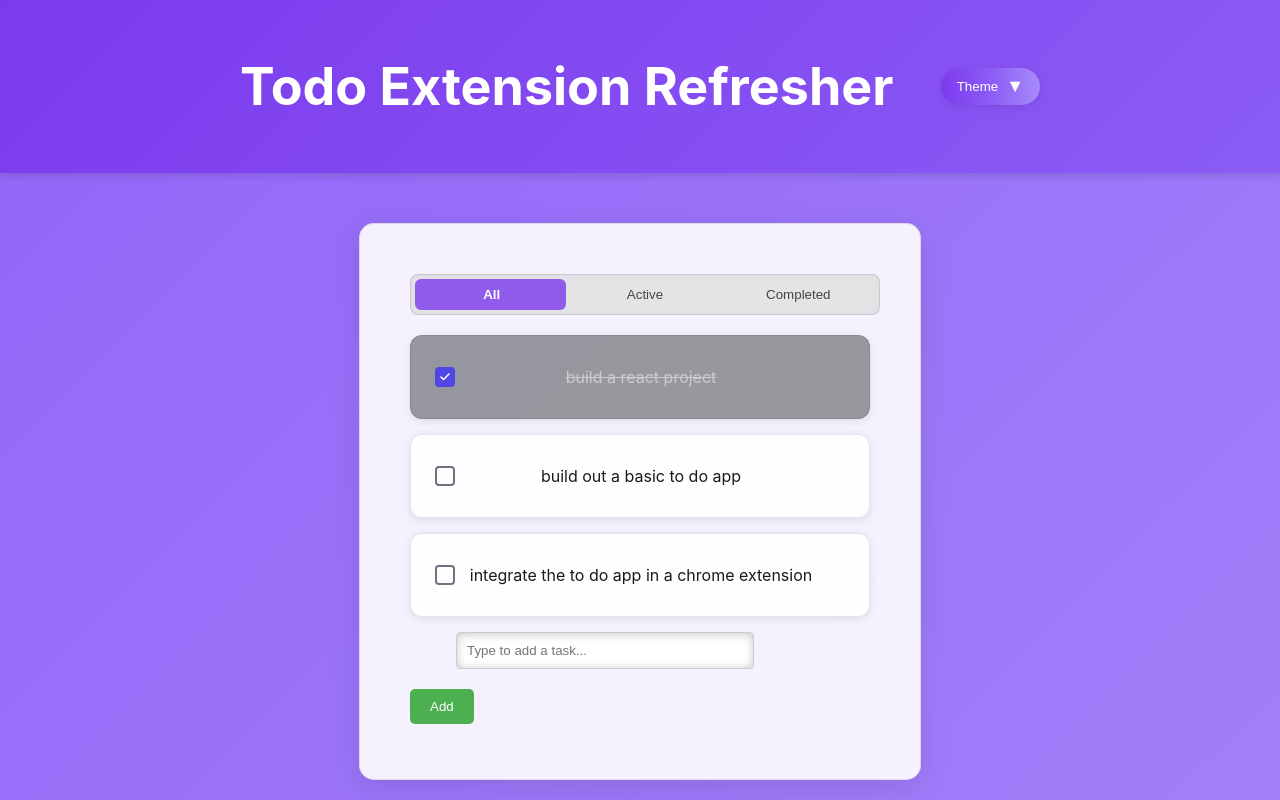
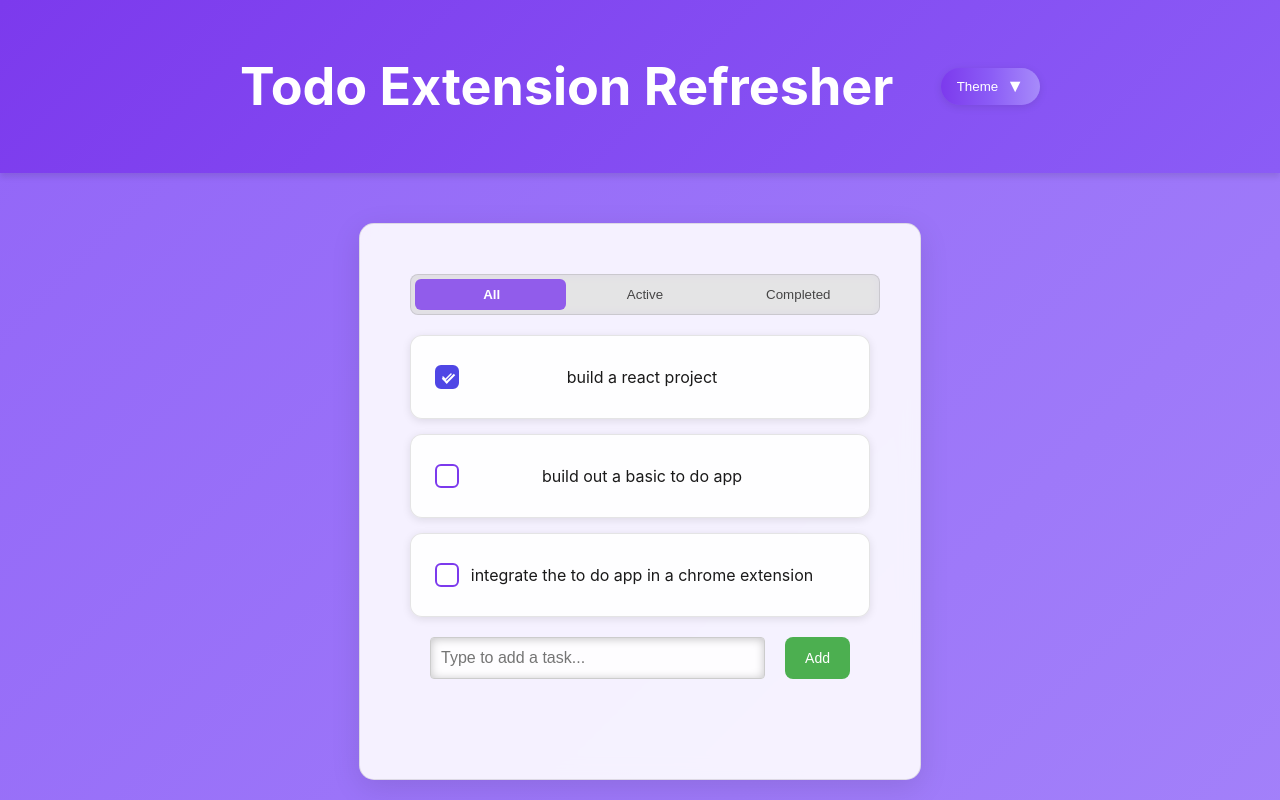
Before and after one commit to also-mashix/todo-list-2, a React (Create React App) app in the folder todo-extension-refresher/: page / in a window 1280 px wide. Built offline with nearby package versions, Linux system fonts and the light colour scheme.

Commit message:
Fixed up the formatting of the color theming

```diff
--- a/todo-extension-refresher/src/App.css
+++ b/todo-extension-refresher/src/App.css
@@ -44,10 +44,6 @@ body {
   color: var(--text-on-bg);
   position: relative;
   background-color: var(--color-1, #7C3AED);
-  background-image: var(--theme-gradient);
-  background-attachment: fixed;
-  background-size: 400% 400%;
-  animation: gradientBG 20s ease infinite;
   transition: background-color 0.3s ease, background-image 0.3s ease;
 }
 
@@ -152,6 +148,18 @@ body::after {
   align-items: center;
   z-index: 1;
 }
+
+.task-form {
+  display: flex;
+  gap: 10px;
+  max-width: 500px;
+  width: 100%;
+  margin: 20px auto;
+  padding: 0 20px;
+  box-sizing: border-box;
+  justify-content: space-between;
+}
+
 .filters {
   margin: 20px auto;
   display: flex;
@@ -240,21 +248,28 @@ body::after {
   max-width: 500px;
   box-shadow: 0 2px 8px var(--shadow-color);
   border: 1px solid var(--border-color);
-  transition: transform 0.2s, box-shadow 0.2s;
+  transition: all 0.2s ease;
 }
 
 .todo-item:hover {
   transform: translateY(-2px);
   box-shadow: 0 4px 12px var(--shadow-color);
+  background-color: #71b9c6a9;
 }
 
 .todo-item.completed {
   opacity: 0.8;
+  background-color: #5d60649f;
 }
 
 .todo-item.completed .todo-text {
   text-decoration: line-through;
   color: var(--text-secondary);
+}
+
+.todo-item:hover .delete-task {
+  color: #ff4d4d;
+  background: rgba(255, 255, 255, 0.2);
 }
 
 .todo-actions {
@@ -293,68 +308,51 @@ button.success {
   background: var(--success-color);
 }
 
-input[type="text"],
-input[type="text"]:focus {
-  width: 100%;
+.todo-input {
+  flex: 1;
+  min-width: 100px; /* Allow the input to shrink but not too much */
   padding: 10px 15px;
   border: 1px solid var(--border-color);
   border-radius: 8px;
-  background: var(--bg-color);
-  color: var(--text-color);
+  background: var(--card-bg);
+  color: var(--text-on-bg);
   font-size: 16px;
   outline: none;
   transition: border-color 0.2s, box-shadow 0.2s;
+  box-sizing: border-box;
+  height: 42px; /* Match button height */
 }
 
-input[type="text"]:focus {
+.todo-input:focus {
   border-color: var(--color-1);
   box-shadow: 0 0 0 2px rgba(124, 58, 237, 0.2);
 }
 
-/* Checkbox styling */
-.checkbox-container {
-  display: flex;
-  align-items: center;
+/* Removed old checkbox styles - consolidated with modern checkbox styles above */
+/* Removed duplicate styles - consolidated above */
+/* Consolidated checkbox styling */
+.todo-item input[type="checkbox"] {
+  -webkit-appearance: none;
+  -moz-appearance: none;
+  appearance: none;
+  width: 24px;
+  height: 24px;
+  margin-right: 10px;
+  border: 2px solid var(--color-1);
+  border-radius: 6px;
+  cursor: pointer;
   position: relative;
-  padding-left: 35px;
-  margin-bottom: 12px;
-  cursor: pointer;
-  user-select: none;
+  transition: all 0.2s ease;
+  background-color: var(--card-bg);
 }
 
-.checkbox-container input {
-  position: absolute;
-  opacity: 0;
-  cursor: pointer;
-  height: 0;
-  width: 0;
+.todo-item input[type="checkbox"]:checked {
+  background-color: var(--color-1);
 }
 
-.checkmark {
-  position: absolute;
-  top: 0;
-  left: 0;
-  height: 24px;
-  width: 24px;
-  background-color: var(--bg-color);
-  border: 2px solid var(--color-1);
-  border-radius: 6px;
-  transition: all 0.2s ease;
-}
-
-.checkbox-container:hover input ~ .checkmark {
-  background-color: rgba(124, 58, 237, 0.1);
-}
-
-.checkbox-container input:checked ~ .checkmark {
-  background-color: var(--color-1);
-  border-color: var(--color-1);
-}
-
-.checkmark:after {
+.todo-item input[type="checkbox"]:checked::after {
   content: "";
   position: absolute;
-  display: none;
   left: 8px;
   top: 4px;
   width: 5px;
@@ -364,39 +362,18 @@ input[type="text"]:focus {
   transform: rotate(45deg);
 }
 
-.checkbox-container input:checked ~ .checkmark:after {
-  display: block;
+.todo-item input[type="checkbox"]:hover {
+  background-color: rgba(124, 58, 237, 0.1);
 }
-.todo-item:hover {
-  background-color: #71b9c6a9;
-}
-.complete {
-  background-color: #5d60649f;
-}
-.complete p {
-  text-decoration: line-through;
-  color: #ccc;
-}
-/* Modern checkbox styling */
-.todo-item input[type="checkbox"] {
-  -webkit-appearance: none;
-  -moz-appearance: none;
-  appearance: none;
-  width: 20px;
-  height: 20px;
-  margin-right: 12px;
-  border: 2px solid #6b7280;
-  border-radius: 4px;
-  background-color: rgba(255, 255, 255, 0.1);
-  cursor: pointer;
-  position: relative;
-  transition: all 0.2s ease;
-  flex-shrink: 0;
+
+.todo-item input[type="checkbox"]:checked:hover {
+  background-color: var(--color-1);
+  opacity: 0.9;
 }
 
 .todo-item input[type="checkbox"]:hover {
-  border-color: #9ca3af;
-  background-color: rgba(255, 255, 255, 0.15);
+  border-color: var(--color-2);
+  background-color: rgba(124, 58, 237, 0.15);
 }
 
 .todo-item input[type="checkbox"]:checked {
@@ -428,7 +405,6 @@ input[type="text"]:focus {
 .todo-input {
   width: 60%;
   padding: 10px;
-  margin-left: 10%;
   margin-bottom: 20px;
   margin-right: 10px;
   border: 1px solid #ccc;
@@ -452,10 +428,7 @@ input[type="text"]:focus {
   padding: 0;
 }
 
-.todo-item:hover .delete-task {
-  color: #ff4d4d;
-  background: rgba(255, 255, 255, 0.2);
-}
+/* Moved delete task hover effect to .todo-item:hover section */
 
 .delete-task:hover {
   color: white !important;
@@ -469,9 +442,15 @@ input[type="text"]:focus {
   background-color: #4caf50;
   color: white;
   border: none;
-  padding: 10px 20px;
-  border-radius: 5px;
+  padding: 0 20px;
+  height: 42px; /* Fixed height to match input */
+  white-space: nowrap;
+  border-radius: 8px;
   cursor: pointer;
+  font-size: 14px;
+  font-weight: 500;
+  flex-shrink: 0; /* Prevent button from shrinking */
+  transition: background-color 0.2s, transform 0.1s;
 }
 .add-task:hover {
   background-color: #45a049;
--- a/todo-extension-refresher/src/components/ThemeSelector.css
+++ b/todo-extension-refresher/src/components/ThemeSelector.css
@@ -38,13 +38,99 @@
   }
 }
 
+.theme-header {
+  display: flex;
+  justify-content: space-between;
+  align-items: center;
+  margin-bottom: 15px;
+}
+
 .theme-panel h3 {
-  margin: 0 0 15px 0;
+  margin: 0;
   font-size: 14px;
   font-weight: 600;
   color: #1a1a1a;
   text-transform: uppercase;
   letter-spacing: 0.5px;
+}
+
+.dark-mode-toggle-container {
+  display: flex;
+  align-items: center;
+  gap: 8px;
+}
+
+.dark-mode-toggle {
+  position: relative;
+  display: inline-block;
+  width: 40px;
+  /* height: 20px; */
+}
+
+.dark-mode-toggle input {
+  opacity: 0;
+  width: 0;
+  height: 0;
+}
+
+.slider {
+  position: absolute;
+  cursor: pointer;
+  top: 0;
+  left: 0;
+  right: 0;
+  bottom: 0;
+  background-color: #ccc;
+  transition: .4s;
+  border-radius: 24px;
+}
+
+.slider:before {
+  position: absolute;
+  content: "";
+  height: 14px;
+  width: 14px;
+  left: 3px;
+  bottom: 3px;
+  background-color: white;
+  transition: .4s;
+  border-radius: 50%;
+}
+
+input:checked + .slider {
+  background-color: var(--color-1);
+}
+
+input:focus + .slider {
+  box-shadow: 0 0 1px var(--color-1);
+}
+
+input:checked + .slider:before {
+  transform: translateX(20px);
+}
+
+.sun-icon,
+.moon-icon {
+  display: flex;
+  align-items: center;
+  justify-content: center;
+  color: #666;
+  transition: color 0.3s ease;
+  width: 16px;
+  height: 16px;
+}
+
+[data-theme="dark"] .sun-icon,
+[data-theme="dark"] .moon-icon {
+  color: #aaa;
+}
+
+input:checked ~ .moon-icon {
+  color: white;
+}
+
+input:not(:checked) ~ .sun-icon {
+  color: #ffd700;
 }
 
 .color-palette {
@@ -245,9 +331,7 @@ button.color-picker-toggle:hover {
 }
 
 .dark-mode-toggle {
-  margin-top: 15px;
   padding-top: 15px;
-  border-top: 1px solid #eee;
   display: flex;
   align-items: center;
   gap: 8px;
--- a/todo-extension-refresher/src/components/ThemeSelector.js
+++ b/todo-extension-refresher/src/components/ThemeSelector.js
@@ -21,6 +21,11 @@ const ThemeSelector = () => {
     const newColors = [...theme.colors];
     newColors[activeColorIndex] = color.hex;
     updateTheme(newColors, theme.texture);
+  };
+
+  const handleColorSwatchClick = (index) => {
+    setActiveColorIndex(index);
+    setShowColorPicker(true);
   };
 
   const handleTextureChange = (textureId) => {
@@ -80,7 +85,38 @@ const ThemeSelector = () => {
       {isOpen && (
         <div className="theme-panel">
           <div className="color-selector">
-            <h3>Color Theme</h3>
+            <div className="theme-header">
+              <h3>Color Theme</h3>
+              <div className="dark-mode-toggle-container">
+                <span className="sun-icon">
+                  <svg width="16" height="16" viewBox="0 0 24 24" fill="none" stroke="currentColor" strokeWidth="2" strokeLinecap="round" strokeLinejoin="round">
+                    <circle cx="12" cy="12" r="5"></circle>
+                    <line x1="12" y1="1" x2="12" y2="3"></line>
+                    <line x1="12" y1="21" x2="12" y2="23"></line>
+                    <line x1="4.22" y1="4.22" x2="5.64" y2="5.64"></line>
+                    <line x1="18.36" y1="18.36" x2="19.78" y2="19.78"></line>
+                    <line x1="1" y1="12" x2="3" y2="12"></line>
+                    <line x1="21" y1="12" x2="23" y2="12"></line>
+                    <line x1="4.22" y1="19.78" x2="5.64" y2="18.36"></line>
+                    <line x1="18.36" y1="5.64" x2="19.78" y2="4.22"></line>
+                  </svg>
+                </span>
+                <label className="dark-mode-toggle">
+                  <input
+                    type="checkbox"
+                    checked={theme.darkMode}
+                    onChange={toggleDarkMode}
+                    aria-label="Toggle dark mode"
+                  />
+                  <span className="slider round"></span>
+                </label>
+                <span className="moon-icon">
+                  <svg width="16" height="16" viewBox="0 0 24 24" fill="none" stroke="currentColor" strokeWidth="2" strokeLinecap="round" strokeLinejoin="round">
+                    <path d="M21 12.79A9 9 0 1 1 11.21 3 7 7 0 0 0 21 12.79z"></path>
+                  </svg>
+                </span>
+              </div>
+            </div>
             <div className="color-palette">
               <button
                 className="color-control-btn remove-btn"
@@ -110,7 +146,7 @@ const ThemeSelector = () => {
                       border: activeColorIndex === index ? '3px solid white' : '1px solid rgba(0,0,0,0.2)',
                       boxShadow: activeColorIndex === index ? '0 0 0 2px var(--color-1)' : 'none'
                     }}
-                    onClick={() => setActiveColorIndex(index)}
+                    onClick={() => handleColorSwatchClick(index)}
                   ></div>
                 ))}
               </div>
@@ -120,7 +156,10 @@ const ThemeSelector = () => {
                 onClick={(e) => {
                   e.stopPropagation();
                   if (theme.colors.length < 3) {
-                    updateTheme([...theme.colors, '#7C3AED'], theme.texture);
+                    const newColors = [...theme.colors, '#7C3AED'];
+                    updateTheme(newColors, theme.texture);
+                    setActiveColorIndex(newColors.length - 1);
+                    setShowColorPicker(true);
                   }
                 }}
                 disabled={theme.colors.length >= 3}
@@ -142,13 +181,6 @@ const ThemeSelector = () => {
                 />
               </div>
             )}
-
-            <button
-              className="color-picker-toggle"
-              onClick={() => setShowColorPicker(!showColorPicker)}
-            >
-              {showColorPicker ? 'Hide Color Picker' : 'Show Color Picker'}
-            </button>
           </div>
 
           <div className="texture-selector">
@@ -184,15 +216,6 @@ const ThemeSelector = () => {
               </div>
             </div>
           )}
-          <div className="dark-mode-toggle">
-            <input
-              type="checkbox"
-              id="darkModeToggle"
-              checked={theme.darkMode}
-              onChange={toggleDarkMode}
-            />
-            <label htmlFor="darkModeToggle">Dark Mode</label>
-          </div>
         </div>
       )}
     </div>
```
